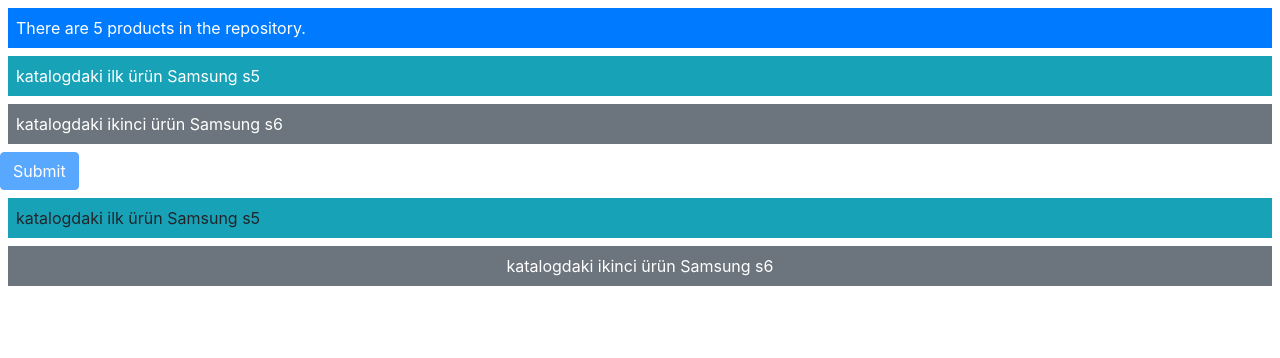
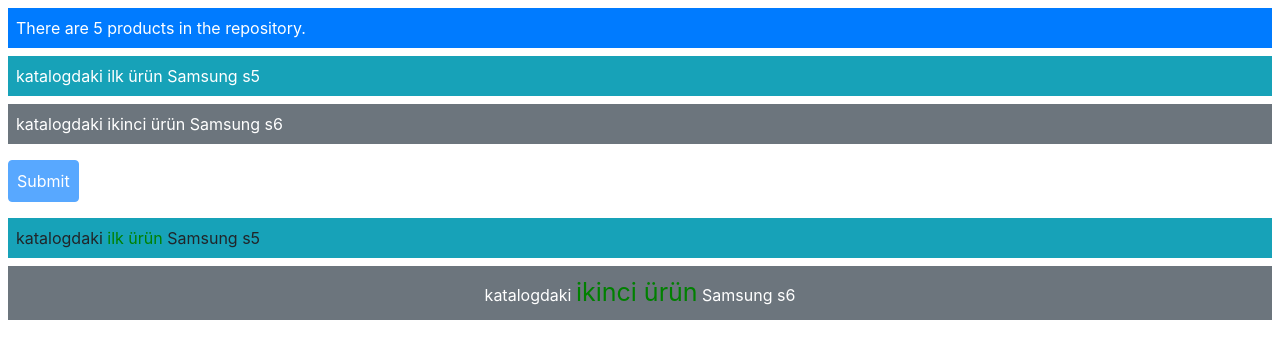
Before and after one commit to togunchan/example, an Angular app: page / in a window 1280 px wide. Shown: the top 358 px of the page. Built offline with nearby package versions, Linux system fonts and the light colour scheme.

Commit message:
6-Style Binding

```diff
--- a/src/app/product.component.html
+++ b/src/app/product.component.html
@@ -10,12 +10,12 @@
     katalogdaki ikinci ürün {{model.getProductById(2).name}}
 </div>
 
-<button class="btn btn-primary" [class.disabled]="disabled">Submit</button>
+<button class="btn btn-primary m-2 p-2" [class.disabled]="disabled">Submit</button>
 
 <div class="m-2 p-2" [ngClass]="getClassMap(1)">
-    katalogdaki ilk ürün {{model.getProductById(1).name}}
+    katalogdaki <span [style.color]="color">ilk ürün</span>  {{model.getProductById(1).name}}
 </div>
 
 <div class="m-2 p-2" [ngClass]="getClassMap(2)">
-    katalogdaki ikinci ürün {{model.getProductById(2).name}}
+    katalogdaki <span [ngStyle]="getStyles(2)">ikinci ürün</span> {{model.getProductById(2).name}}
 </div>
--- a/src/app/product.component.ts
+++ b/src/app/product.component.ts
@@ -1,4 +1,4 @@
-import {Component} from "@angular/core";
+import { Component } from "@angular/core";
 import { Product } from './product.model';
 import { ProductRepository } from './repository.model';
 
@@ -7,24 +7,35 @@
     templateUrl: "product.component.html",
     styleUrls: ["product.component.css"]
 })
-export class ProductComponent{
+export class ProductComponent {
 
     //yeni bir "property" tanımlanıp ona bir nesne atandı.
     model: ProductRepository = new ProductRepository();
     disabled = true;
 
-    getClasses(id: number): string{
+    getClasses(id: number): string {
         let product = this.model.getProductById(id);
-        return (product.price <=1000 ? "bg-info" : "bg-secondary")+" m-2 p-2 text-white";
+        return (product.price <= 1000 ? "bg-info" : "bg-secondary") + " m-2 p-2 text-white";
     }
 
-    getClassMap(id: number): Object{
+    getClassMap(id: number): Object {
         let product = this.model.getProductById(id);
         return {
             //":"dan sonraki değerler "true" ise değer döndürülür.
             "bg-info": product.price <= 1000,
-            "bg-secondary": product.price >1000,
+            "bg-secondary": product.price > 1000,
             "text-center text-white": product.name == "Samsung s6"
+        }
+    }
+
+    color: string = this.model.getProductById(1).price <= 1000 ? "green" : "red";
+    fontSize: string = "25px";
+
+    getStyles(id: number) {
+        let product = this.model.getProductById(1);
+        return {
+            fontSize: "25px",
+            color: this.model.getProductById(1).price <= 1000 ? "green" : "red"
         }
     }
 
```
